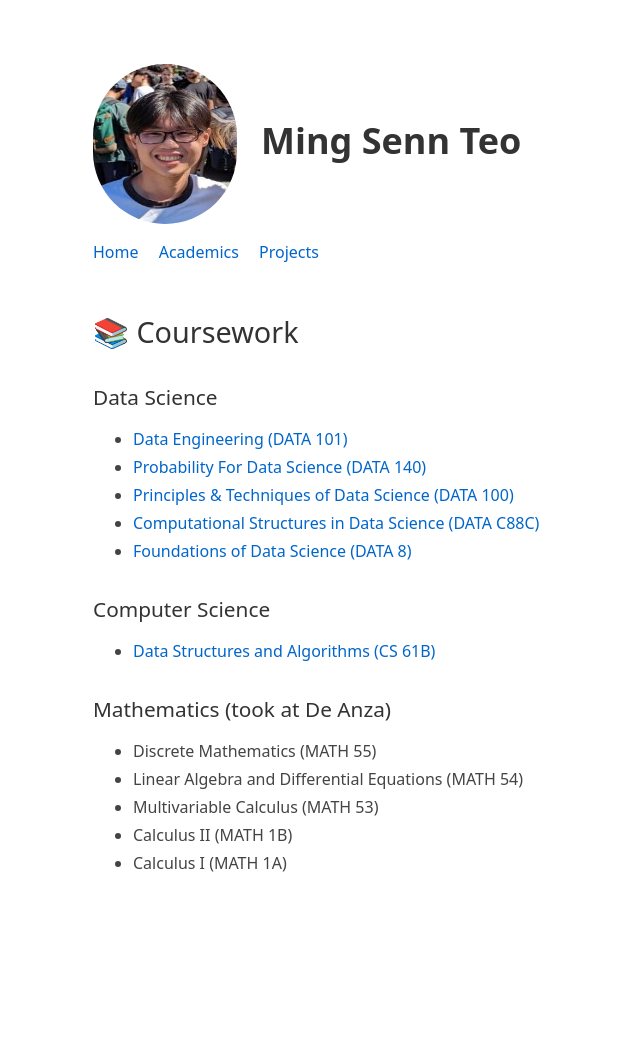
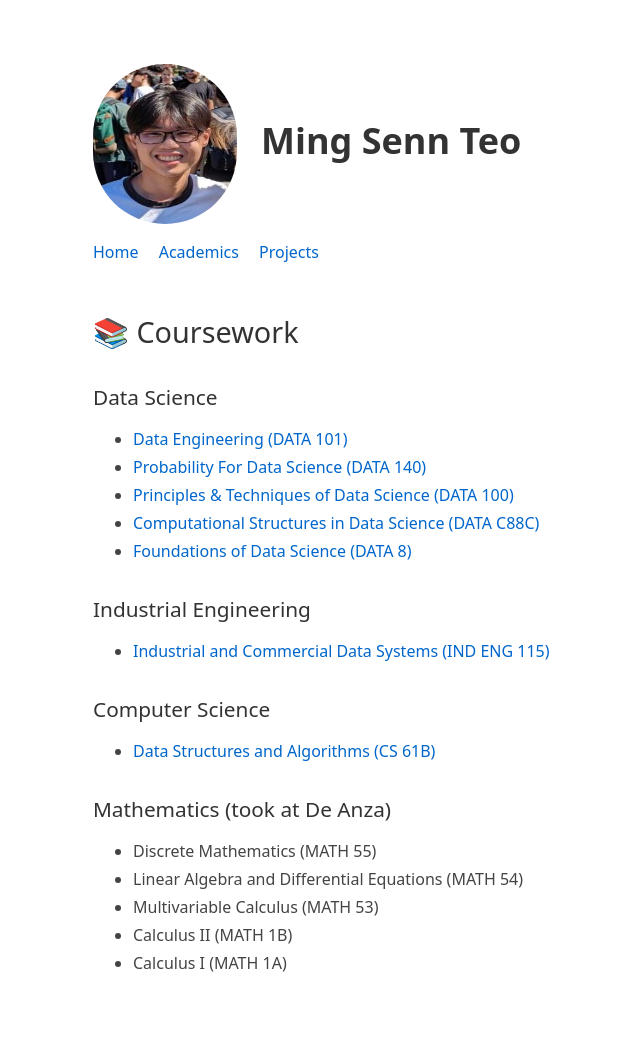
Before and after one commit to MSTeo01/old-website-2.0, a Jekyll site: the page built from academics.md, in a window 1280 px wide. Shown: the whole page, without its empty margins (147-787 px from the left). Built offline with Jekyll 4.4.1, drawn with Linux system fonts in a browser that asks for light colours; our own code applies the rules of GitHub Pages for plain Markdown files; before the commit the page ends 939 px from its top, so only the background shows below that.

Commit message:
Update academics.md

```diff
--- a/academics.md
+++ b/academics.md
@@ -10,6 +10,9 @@
 - [Computational Structures in Data Science (DATA C88C)](https://c88c.org/fa22/)
 - [Foundations of Data Science (DATA 8)](http://www.data8.org/fa22/)
 
+### Industrial Engineering
+- [Industrial and Commercial Data Systems (IND ENG 115)](https://classes.berkeley.edu/content/2023-fall-indeng-115-001-lec-001)
+
 ### Computer Science
 - [Data Structures and Algorithms (CS 61B)](https://fa22.datastructur.es/)
 
```
